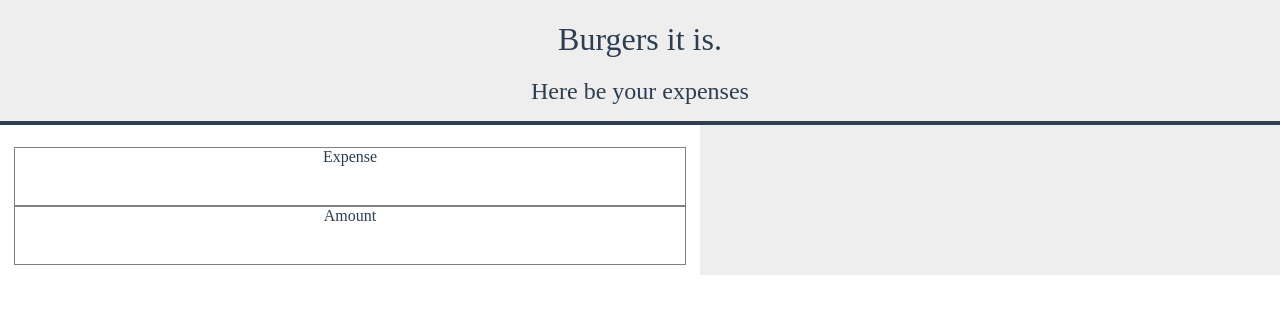
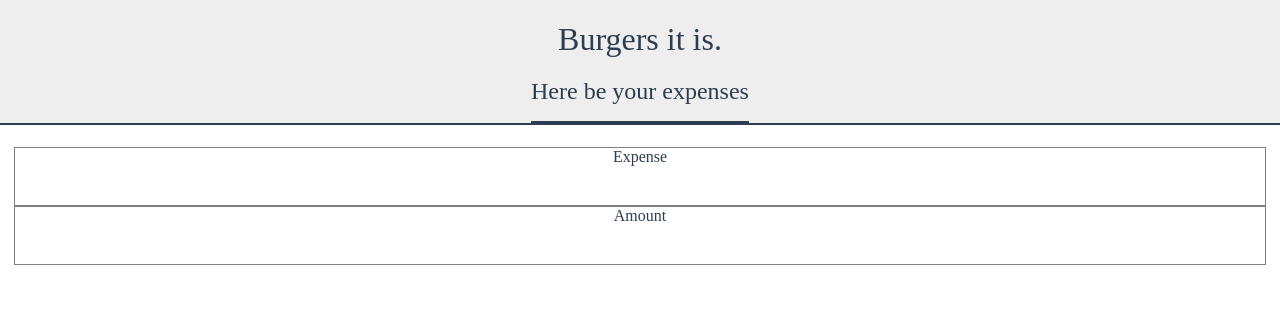
Before and after one commit to p-w-g/fried-ramen, a Vue app: page / in a window 1280 px wide. Shown: the top 314 px of the page. Built offline with nearby package versions, Linux system fonts and the light colour scheme; a web font is replaced by a local one.

Commit message:
trim useless stuff

```diff
--- a/src/assets/main.scss
+++ b/src/assets/main.scss
@@ -103,7 +103,6 @@ input {
   }
 
   &--heading {
-    min-width: 100%;
     background-color: #eee;
     grid-column: 1 / 4;
     grid-row: 1;
@@ -117,19 +116,11 @@ input {
     h2 {
       padding-bottom: 1rem;
       border-bottom: #2c3e50 2px solid;
-      width: 100%;
     }
   }
 
   &--inline-flex {
-    width: 100%;
     display: inline-flex;
     justify-content: space-around;
   }
 }
-
-summary,
-.fr--form,
-.fr--content-column {
-  max-width: 700px;
-}
```
